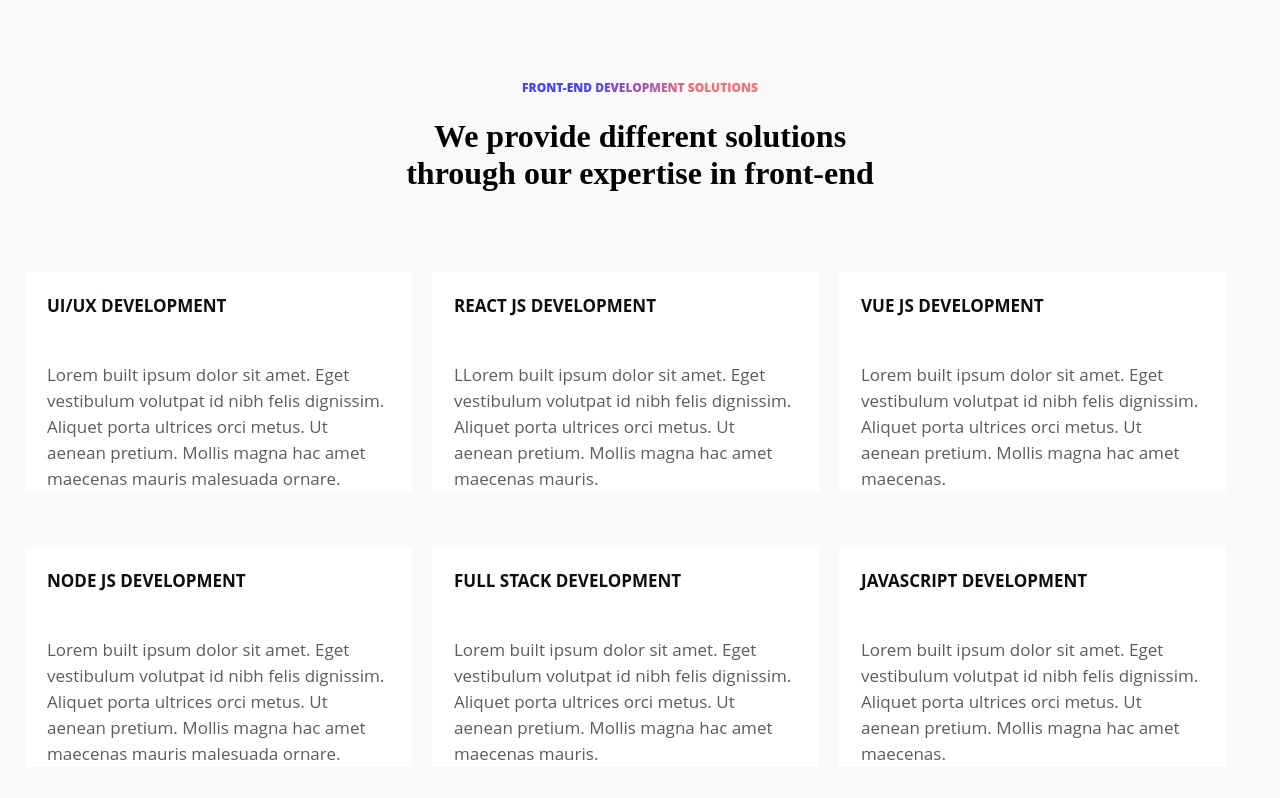
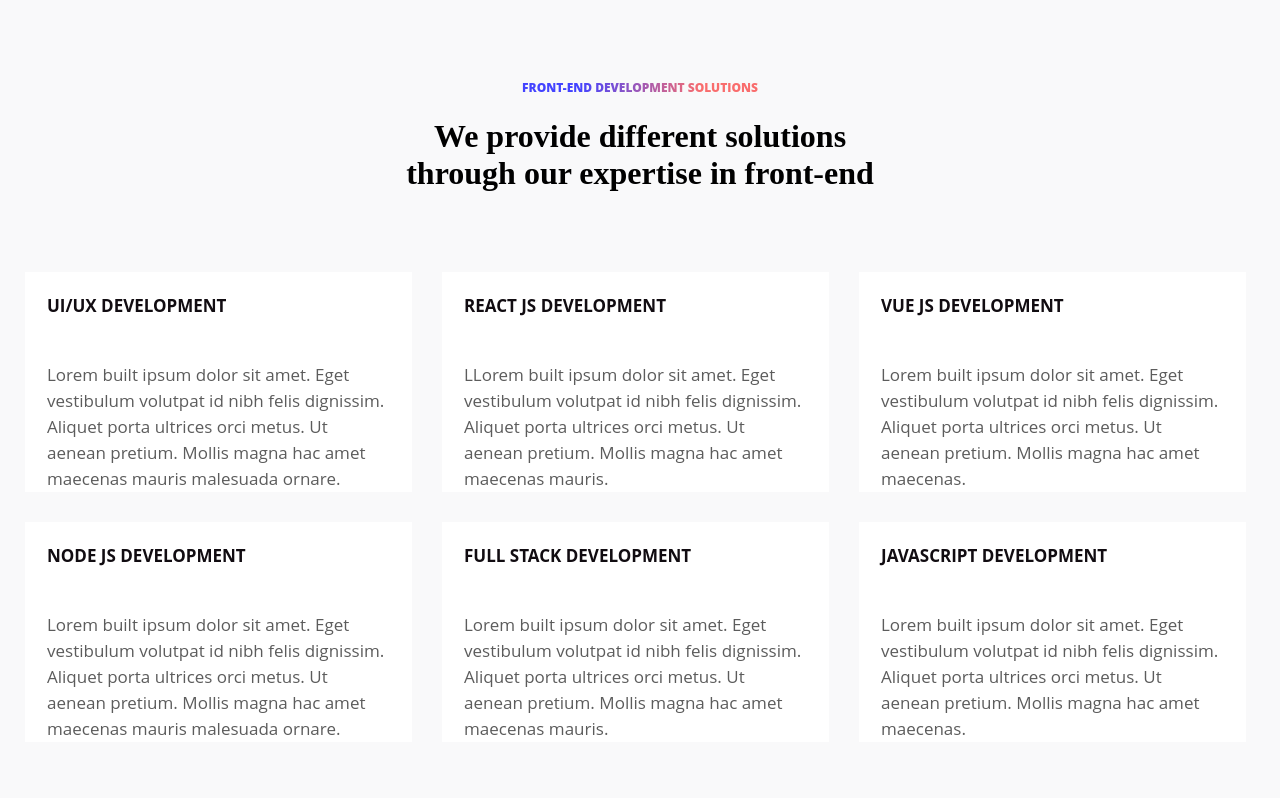
Before and after one commit to semyonsurkov/frontend-projects, a plain HTML site: page 01_block/index.html in a window 1280 px wide. Drawn offline with Linux system fonts and the light colour scheme.

Commit message:
Update gap for blocks

```diff
--- a/01_block/style.css
+++ b/01_block/style.css
@@ -40,13 +40,12 @@ body {
 .blocks {
   display: flex;
   flex-wrap: wrap;
-  gap: 20px;
+  gap: 30px;
 }
 
 .blocks__item {
   max-width: 387px;
   max-height: 225px;
-  margin-bottom: 35px;
   display: flex;
   flex-direction: column;
   gap: 35px;
```
